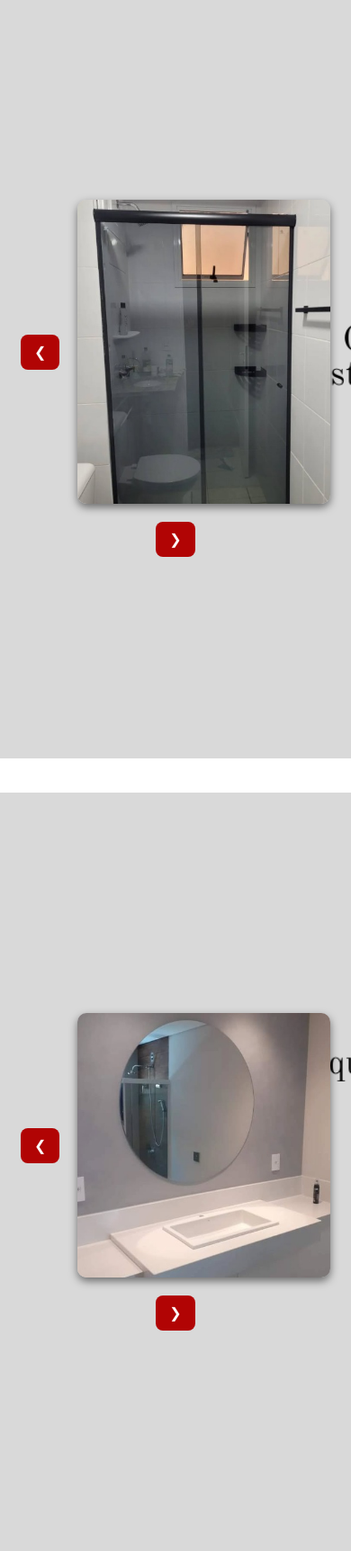
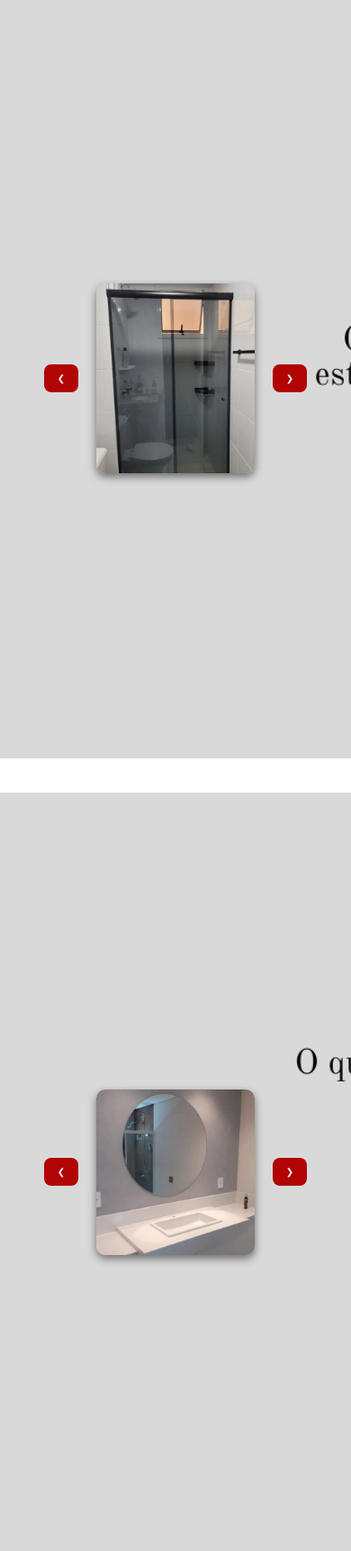
Before and after one commit to FagAlmeida/orcamentoEduardo, a Flask app: page / in a window 390 px wide. Shown: the part 883-2607 px from the top of the page at 90% size. Run offline with Flask 3, Linux system fonts and the light colour scheme; some libraries are stand-ins or nearby versions.

Commit message:
Update inicial.html

```diff
--- a/templates/inicial.html
+++ b/templates/inicial.html
@@ -127,7 +127,7 @@
         }
 
         /* Configuração para celular */
-        @media screen and (max-width: 767px) {
+        @media screen and (max-width: 700px) {
             header h1 {
                 font-size: 1.5em;
             }
@@ -138,12 +138,12 @@
             }
 
             .galeria img {
-                max-width: 80%;
+                max-width: 50%;
                 height: auto;
             }
 
             .galeria button {
-                font-size: 16px;
+                font-size: 10px;
             }
         }
     </style>
```
